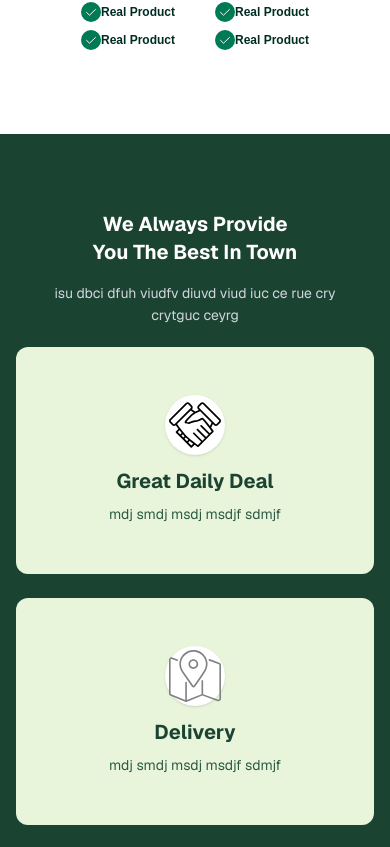
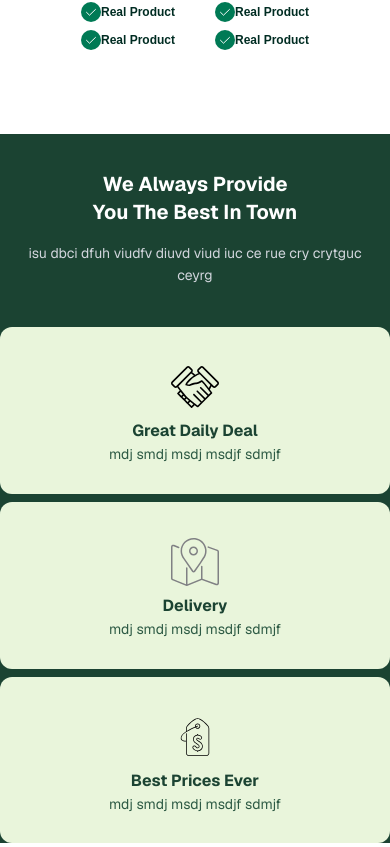
Before and after one commit to mdrifatunnobirifat/Foodie_Fresh, a Next.js app: page / in a window 390 px wide. Shown: the part 2350-3197 px from the top of the page. Built offline with nearby package versions, Linux system fonts and the light colour scheme.

Commit message:
:art: Style: Fix the WeAlways card design to make responsive

```diff
--- a/app/components/Providecard.tsx
+++ b/app/components/Providecard.tsx
@@ -8,25 +8,25 @@ interface ProvideCardProps {
 
 export function Providecard({ title, description, icon }: ProvideCardProps) {
   return (
-    <div className="flex flex-col items-center bg-[#e9f5db] hover:bg-[#2d5a44]    py-12 md:py-20 lg:py-30  rounded-xl md:rounded-t-full  cursor-pointer transition-all group w-full  gap-3">
+    <div className="flex flex-col items-center bg-[#e9f5db]  py-7 md:py-20   rounded-xl md:rounded-t-full  cursor-pointer transition-all group w-screen">
 
 
-      <div className="bg-white rounded-full p-1 flex items-center justify-center  w-15 lg:w-20  h-15 lg:h-20  shadow-sm group-hover:shadow-md transition-shadow">
+      <div className="  p-2 md:pb-5 lg:pb-10 flex items-center justify-center  ">
         <Image
           src={icon}
           alt={title}
           width={48}
           height={48}
-          className="object-contain w-15 h-15"
+          className="object-contain"
         />
       </div>
 
 
       <div className="flex flex-col items-center text-center px-2">
-        <h3 className="font-bold text-xl md:text-2xl lg:text-3xl text-[#1b4332] group-hover:text-white transition-colors mb-2">
+        <h3 className="font-bold text-md md:text-lg lg:text-xl text-[#1b4332] group-hover:text-amber-400 transition-colors ">
           {title}
         </h3>
-        <p className="text-sm md:text-base lg:text-xl text-[#2d5a44] group-hover:text-white/90 transition-colors leading-relaxed max-w-[250px]">
+        <p className="text-sm md:text-md lg:text-lg text-[#2d5a44] group-hover:text-amber-400 transition-colors leading-relaxed ">
           {description}
         </p>
       </div>
--- a/app/components/WeAlways.tsx
+++ b/app/components/WeAlways.tsx
@@ -10,19 +10,19 @@ export default function WeAlways() {
 
 ]
   return (
-    <div className="bg-[#1b4332] text-white px-4 lg:px-20 font-sans min-h-screen flex flex-col">
+    <div className="bg-[#1b4332] text-white px-4 lg:px-20 font-sans pt-5 flex flex-col w-screen ">
 
-      <div className="text-center w-full p-5 mt-10">
-        <h1 className="text-xl lg:text-5xl md:text-3xl font-bold p-4">
+      <div className="text-center w-full pb-10 ">
+        <h1 className="text-xl lg:text-3xl md:text-2xl font-bold p-4">
           We Always Provide <br /> You The Best In Town
         </h1>
-        <p className="text-gray-300 text-sm md:text-md lg:text-2xl leading-relaxed max-w-lg mx-auto">
+        <p className="text-gray-300 text-sm md:text-md lg:text-lg leading-relaxed max-w-lg mx-auto">
           isu dbci dfuh viudfv diuvd viud iuc ce rue cry crytguc ceyrg
         </p>
       </div>
 
-
-      <div className="flex flex-col md:flex-row items-center md:items-end justify-center gap-6 md:gap-10 w-full mt-auto">
+      <div className="flex w-full md:w-full lg:w-full justify-center  px-5 md:px-20 lg:px-30  xl:px-70 2xl-px-150">
+      <div className="flex flex-col md:flex-row items-center md:items-end justify-center gap-2 md:gap-3 w-full ">
 
           {Item.map((item)=>(
                     <Providecard
@@ -32,7 +32,7 @@ export default function WeAlways() {
                        />
                 ))}
 
-
+      </div>
       </div>
     </div>
   );
```
